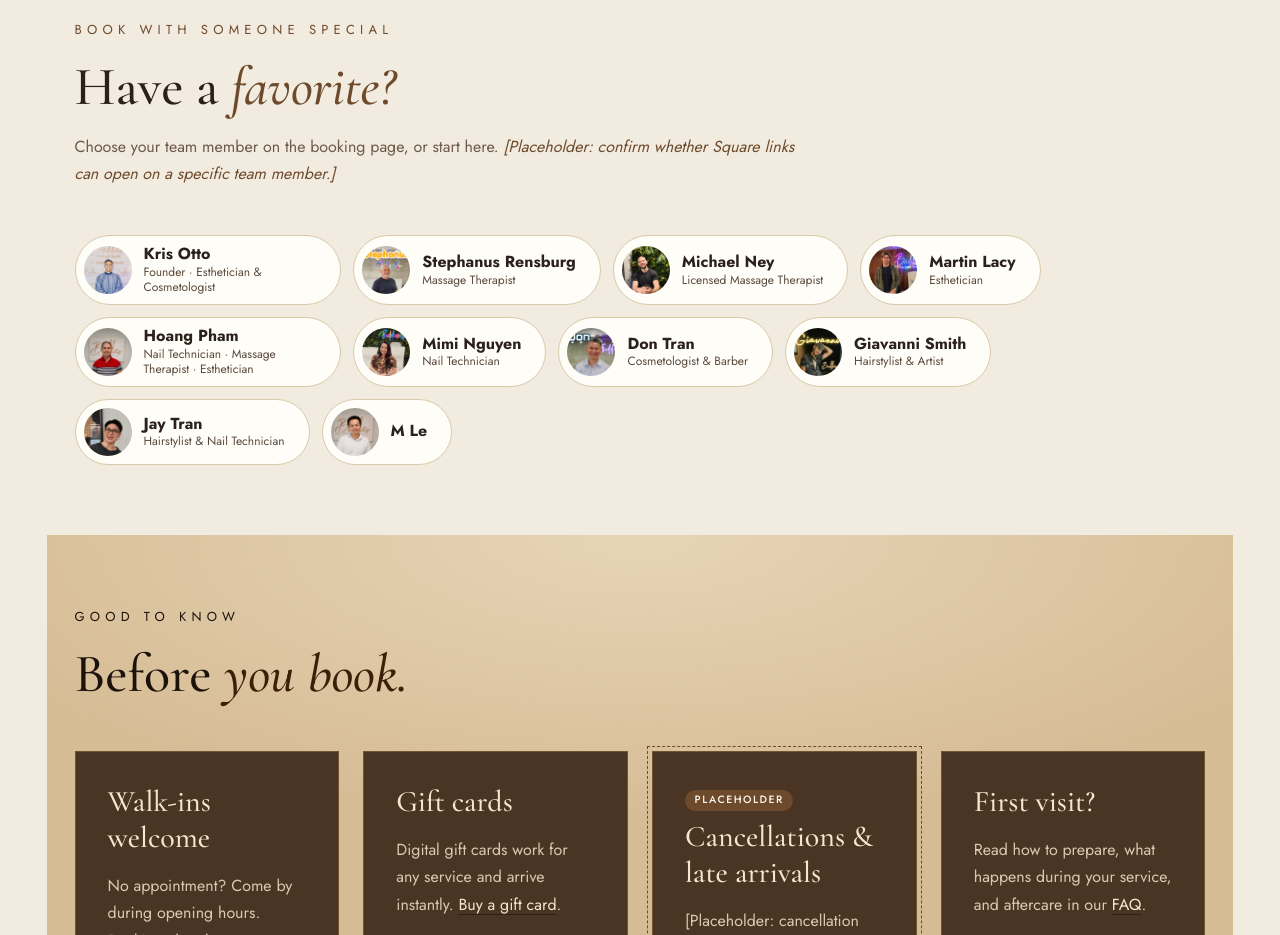
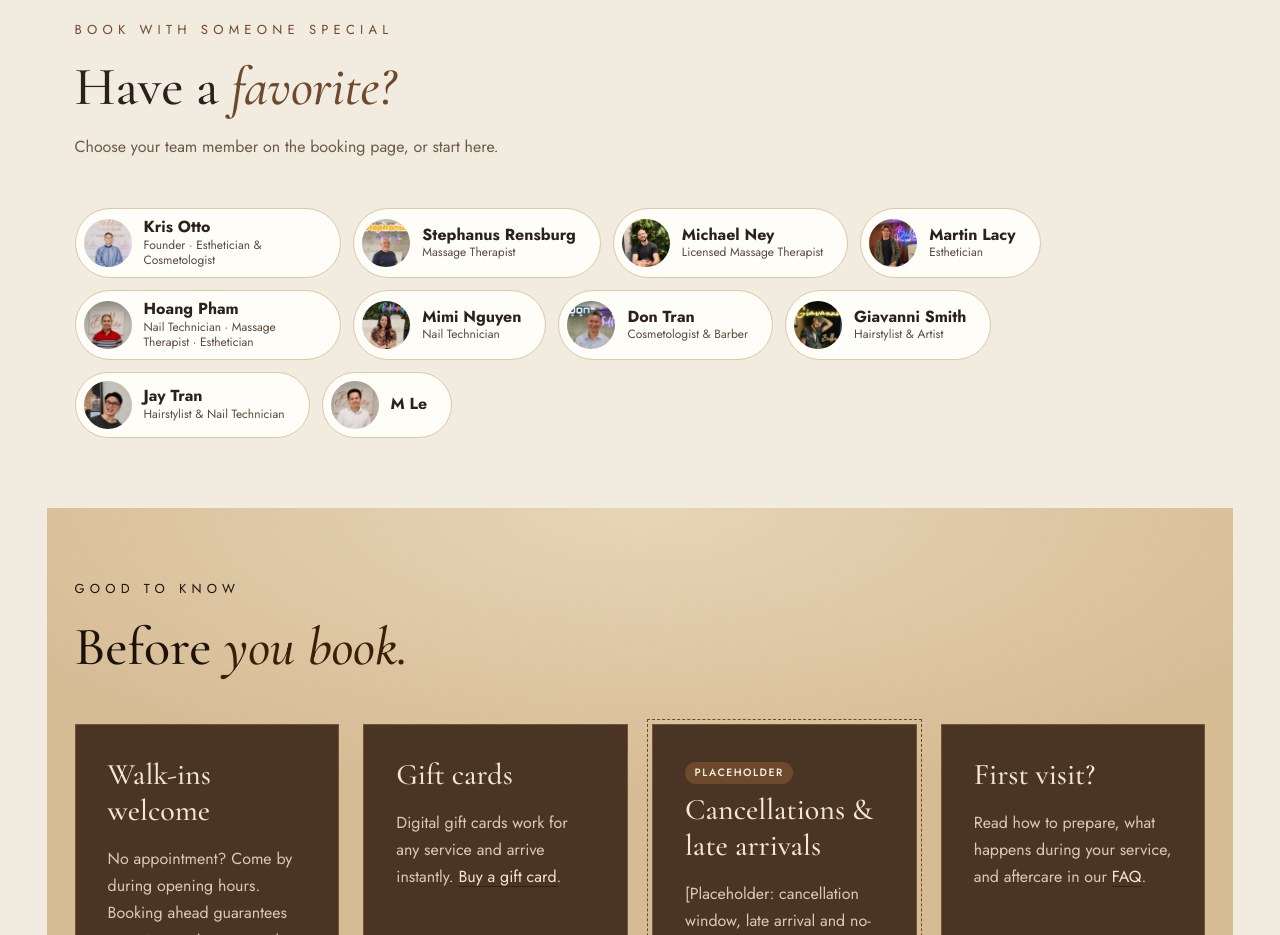
Before and after one commit to adampherigo-sketch/BuddiesSpaDC, a website: page book.html in a window 1280 px wide. Shown: the part 1620-2555 px from the top of the page. Drawn offline with Linux system fonts and the light colour scheme.

Commit message:
Move the per-team-member Square question off the Book page
Removes the visible "[Placeholder: confirm whether Square links can open
on a specific team member.]" line from book.html and records the question
in the booking TODO in js/site-config.js. Other placeholders are unchanged.

```diff
--- a/book.html
+++ b/book.html
@@ -73,7 +73,7 @@
         <div class="section-head">
           <p class="eyebrow">Book with someone special</p>
           <h2 id="by-person-heading">Have a <em>favorite?</em></h2>
-          <p class="muted">Choose your team member on the booking page, or start here. <span class="ph-text">[Placeholder: confirm whether Square links can open on a specific team member.]</span></p>
+          <p class="muted">Choose your team member on the booking page, or start here.</p>
         </div>
         <div class="person-row" data-book-staff>
           <div class="is-loading" aria-hidden="true"></div>
```
Also changed, not shown: js/site-config.js (+4 -3 lines).
